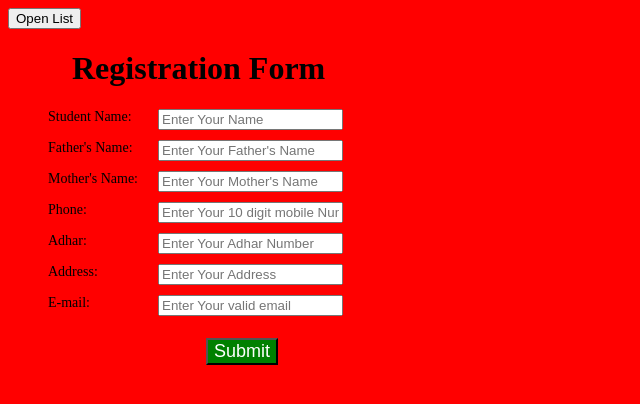
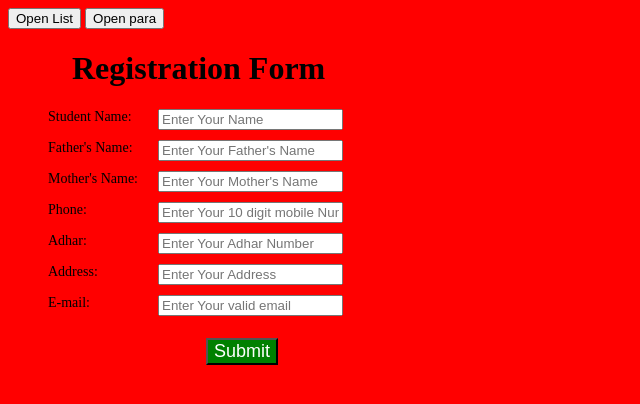
Before and after one commit to sravs456/para.html, a plain HTML site: page index.html in a window 1280 px wide. Shown: the whole page, without its empty margins (0-640 px from the left). Drawn offline with Linux system fonts and the light colour scheme.

Commit message:
Update index.html

```diff
--- a/index.html
+++ b/index.html
@@ -16,6 +16,7 @@
 <body >
 	<div>
 	<a href="list.html"><button>Open List</button></a>
+		<a href="para.html"><button>Open para</button></a>
 </div>
 	<h1 style="color: black; margin-left: 2em">Registration Form</h1>
 <form name="registration" action="submit.html" onsubmit="return validate()" method="post">
```
